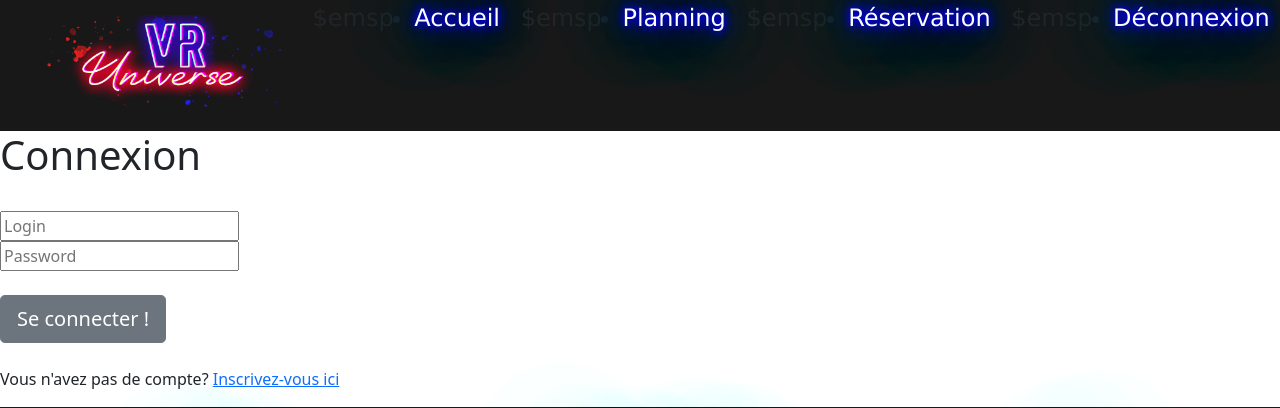
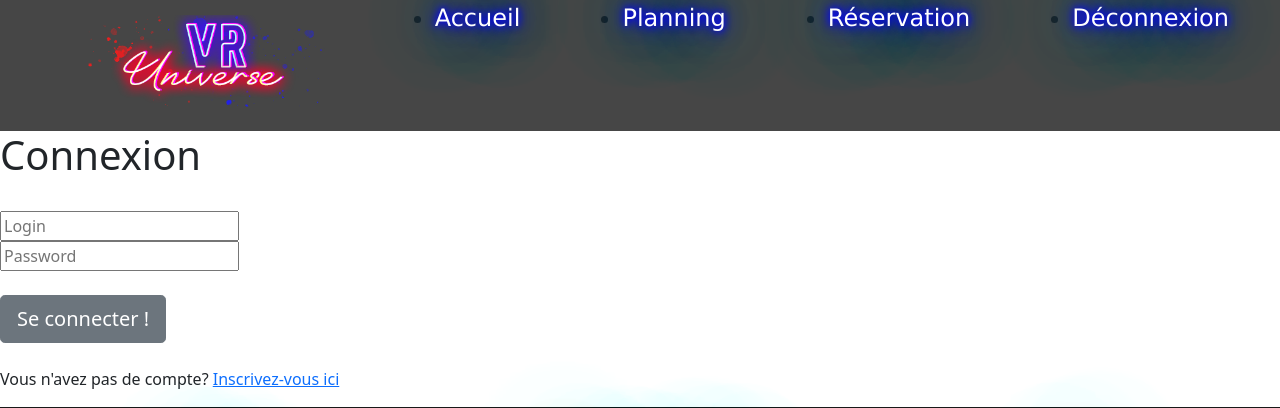
Before and after one commit to laura-rodriguez2/reservation-salles, a PHP site: page /HTML/connexion.php in a window 1280 px wide. Shown: the top 408 px of the page. Run offline with PHP 8.4, Linux system fonts and the light colour scheme; the visitor is signed in with stand-in values (Sample User, id 1).

Commit message:
opacite header probleme footer regler

```diff
--- a/View/CSS/header.css
+++ b/View/CSS/header.css
@@ -1,7 +1,7 @@
 .lr_nav_header{
     padding-bottom: 1%;
     margin: 0%;
-    background-color: rgb(24, 24, 24);
+    background-color: rgb(24, 24, 24,.8);
 
     display: flex;
     flex-direction: row;
--- a/View/CSS/index.css
+++ b/View/CSS/index.css
@@ -1,5 +1,5 @@
 #al_header{
-position: fixed;
+position: absolute;
 width: 100%;
 }
 main{
@@ -28,6 +28,8 @@
     height: 0px;
 }
 footer{
-    position: fixed;
+    /* position: fixed; */
+    position:absolute;
+    bottom:0;
     width: 100%;
 }
--- a/View/HTML/header_footer/header.php
+++ b/View/HTML/header_footer/header.php
@@ -19,10 +19,10 @@
         ?>
         <nav>
             <ul class="lr_nav_header">
-                <img src="../MEDIAS/vr_universe.png" width="20%">$emsp
-                <li><a class="lr_li_header" href="index.php"> Accueil</a></li> $emsp
-                <li><a class="lr_li_header" href="planning.php"> Planning</a></li> $emsp
-                <li><a class="lr_li_header" href="inscription.php"> Réservation</a></li>$emsp
+                <img src="../MEDIAS/vr_universe.png" width="20%">
+                <li><a class="lr_li_header" href="index.php"> Accueil</a></li>
+                <li><a class="lr_li_header" href="planning.php"> Planning</a></li>
+                <li><a class="lr_li_header" href="inscription.php"> Réservation</a></li>
                 <li><a class="lr_li_header" href="connexion.php"> Déconnexion</a></li>
             </ul>
         </nav>
```
